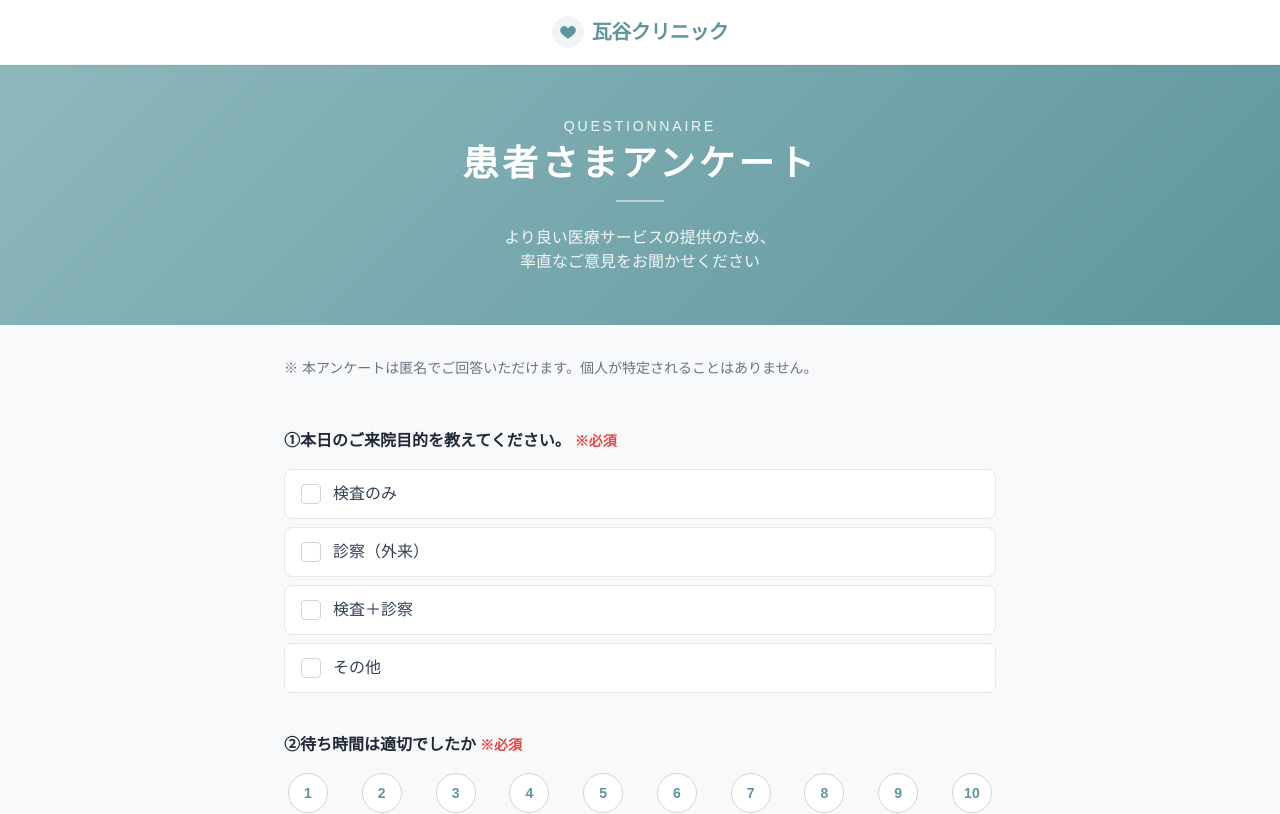
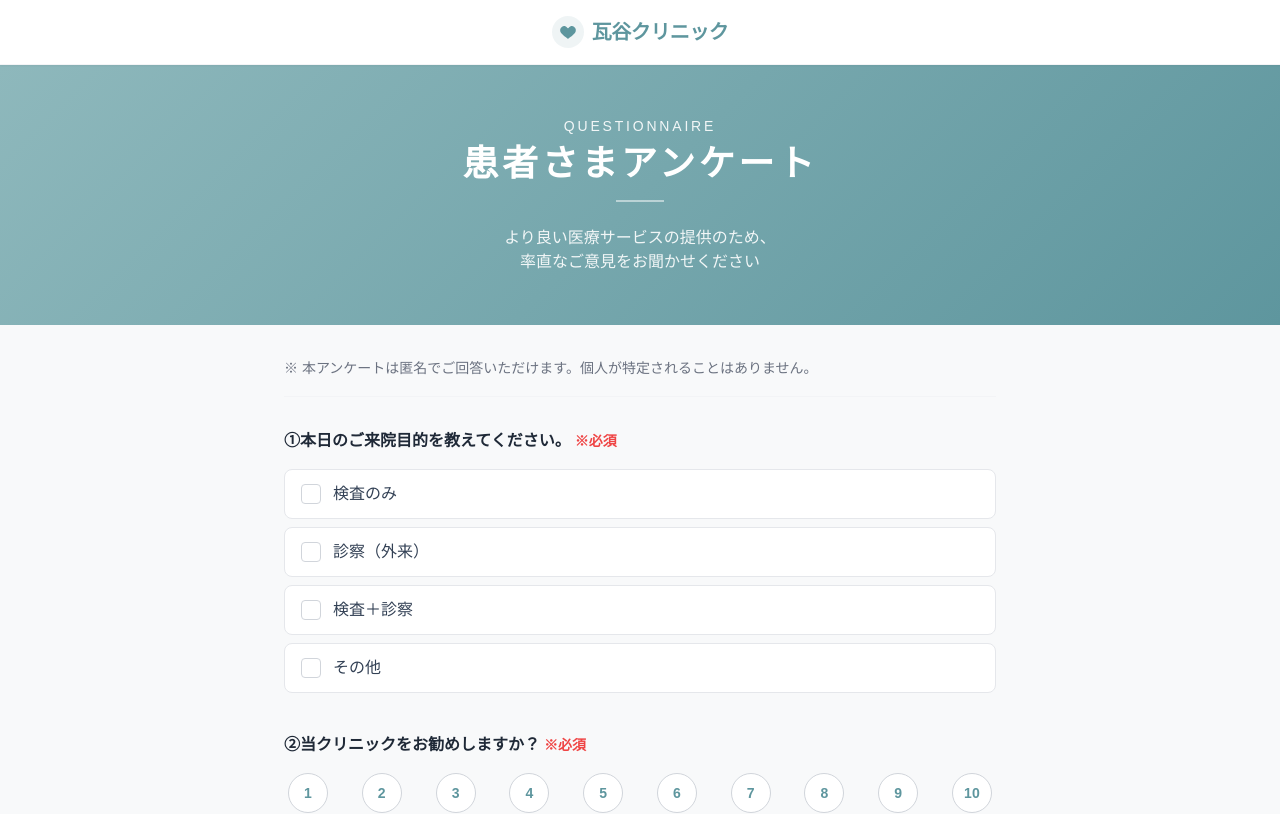
Before and after one commit to hiroyukimaekawa-lang/kawaratani-clinic-questionnaire, a Next.js app: page / in a window 1280 px wide. Shown: the top 814 px of the page. Built offline with nearby package versions, Linux system fonts and the light colour scheme; no server answers.

Commit message:
質問②の文言変更とクチコミ誘導条件を8点以上に変更

```diff
--- a/app/page.tsx
+++ b/app/page.tsx
@@ -88,9 +88,9 @@ export default function SurveyPage() {
       }
     }
 
-    // 待ち時間・スタッフの対応の2項目がどちらも5点以上ならクチコミ投稿へ誘導する
+    // ②・③の2項目がどちらも8点以上ならクチコミ投稿へ誘導する
     const npsFields: (keyof SurveyFormState)[] = ['waitingTime', 'staffResponse'];
-    const allHighScore = npsFields.every((field) => Number(form[field]) >= 5);
+    const allHighScore = npsFields.every((field) => Number(form[field]) >= 8);
 
     setSubmitting(false);
     router.push(`/thanks?showReview=${allHighScore ? '1' : '0'}`);
--- a/data/questions.ts
+++ b/data/questions.ts
@@ -19,7 +19,7 @@ export const surveyQuestions: Question[] = [
   {
     id: 'waitingTime',
     type: 'nps',
-    title: '②待ち時間は適切でしたか',
+    title: '②当クリニックをお勧めしますか？',
     required: true,
   },
   {
```
